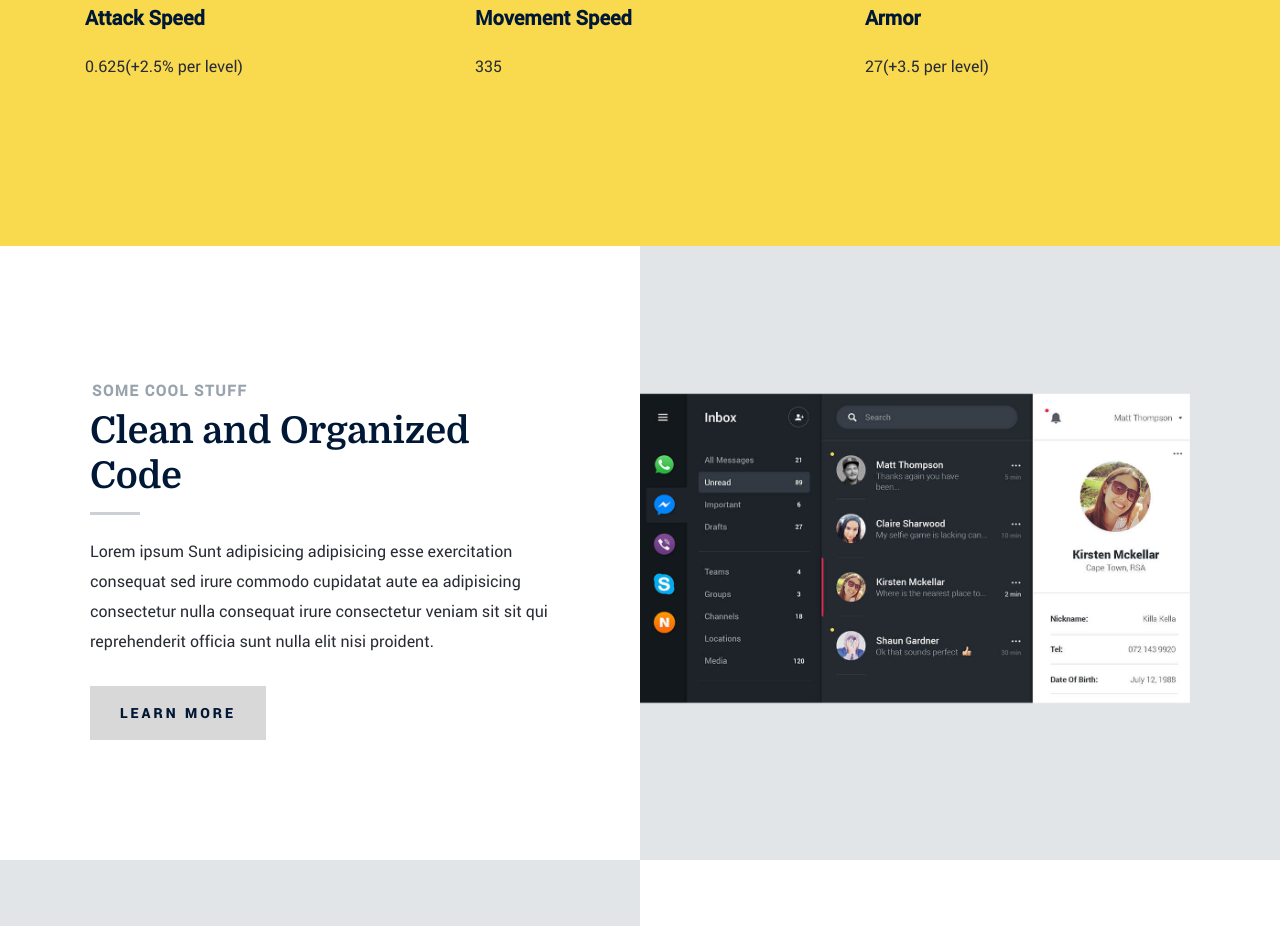
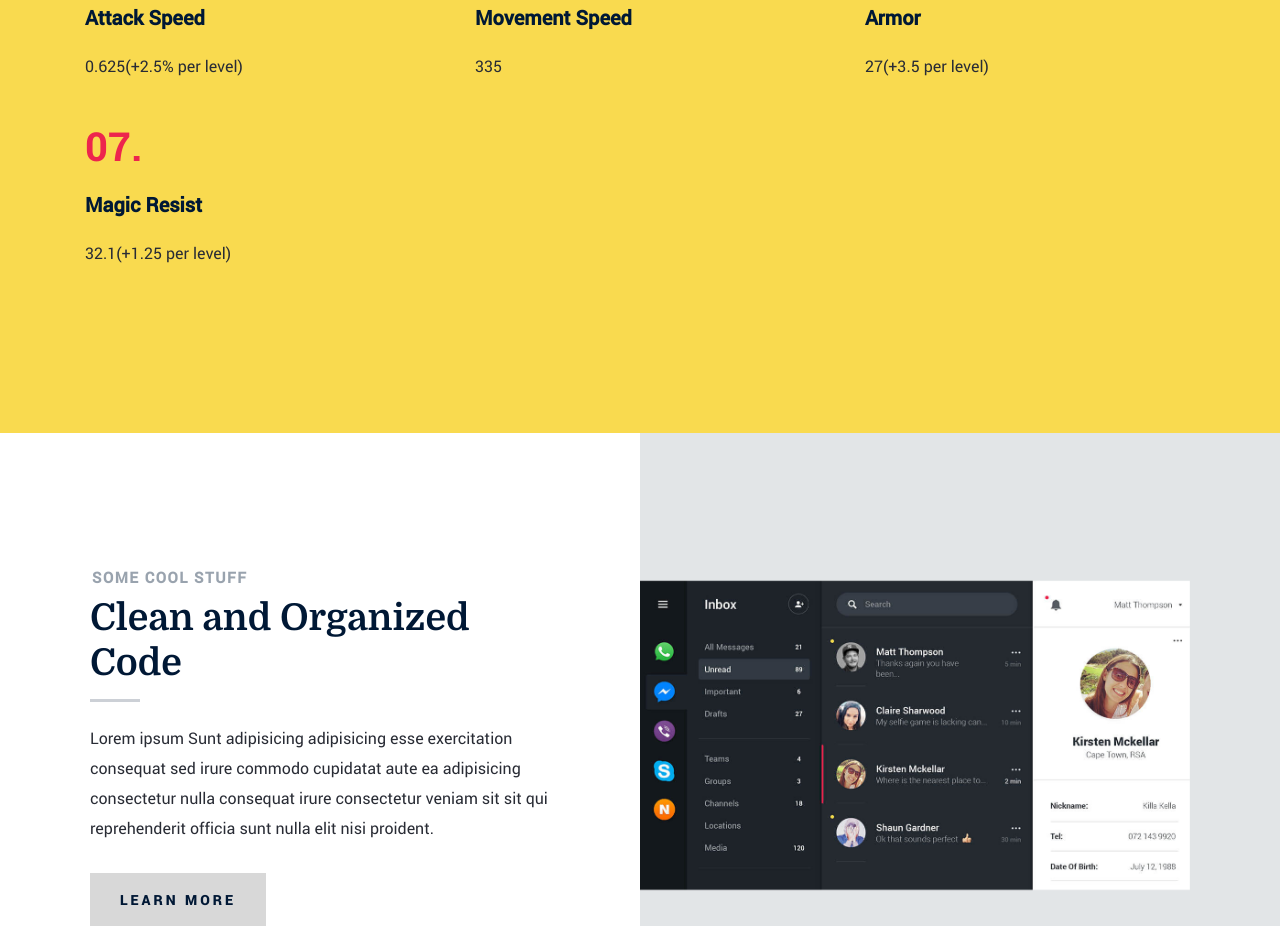
Before and after one commit to ineedadog/pageexample3, a plain HTML site: page index.html in a window 1280 px wide. Shown: the part 1354-2280 px from the top of the page. Drawn offline with Linux system fonts and the light colour scheme; files whose address does not match are found by name.

Commit message:
Update index.html
potential of runing everything with a 7th  <span class=>

```diff
--- a/index.html
+++ b/index.html
@@ -219,14 +219,19 @@
 
 					</div> <!-- /bgrid -->
 
+				    <div class="bgrid feature animate-this">
 
+						<span class="feature-count">07.</span>
 
+					   <div class="feature-content">
 
+			<h3>Magic Resist</h3>
+				                      <p>32.1(+1.25 per level)
+						   </p>
 
+					    </div>
 
-
-
-
+					</div> <!-- /bgrid -->
 
 				</div> <!-- /features-list -->
 
```
